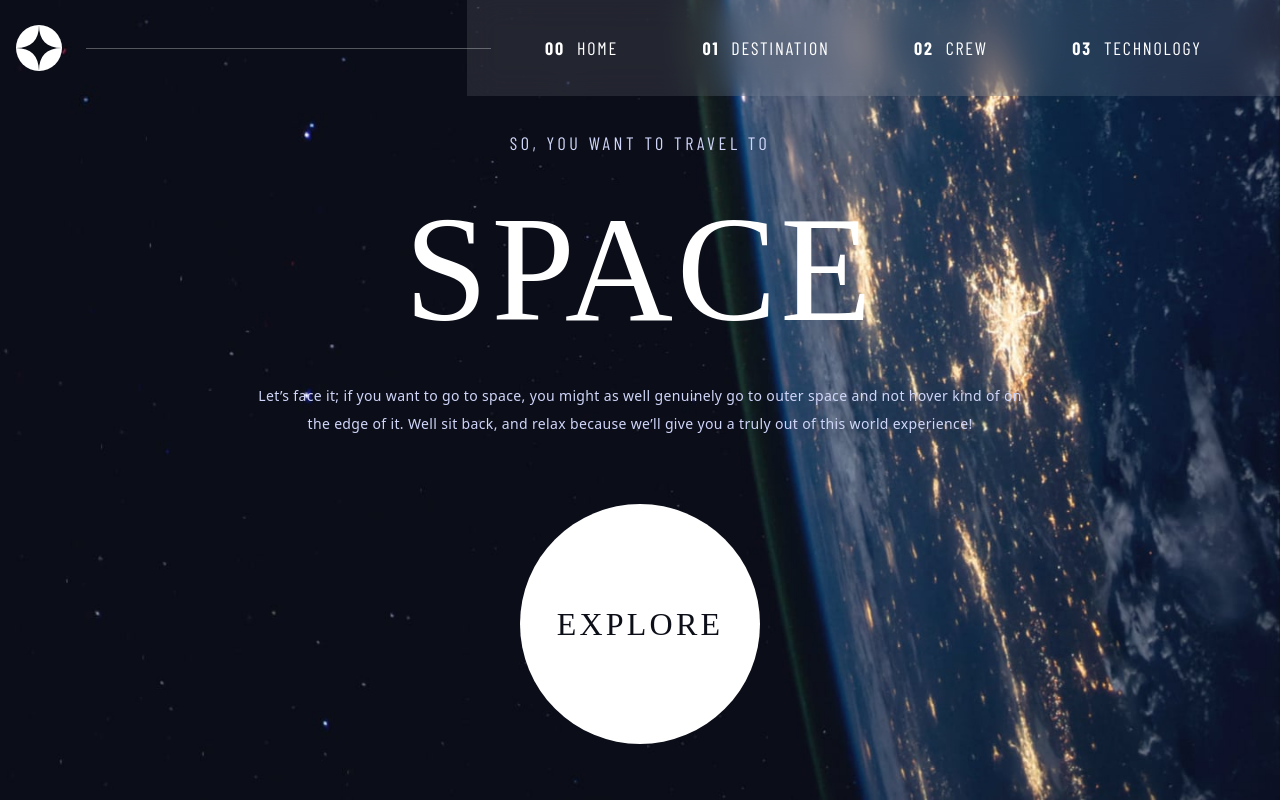
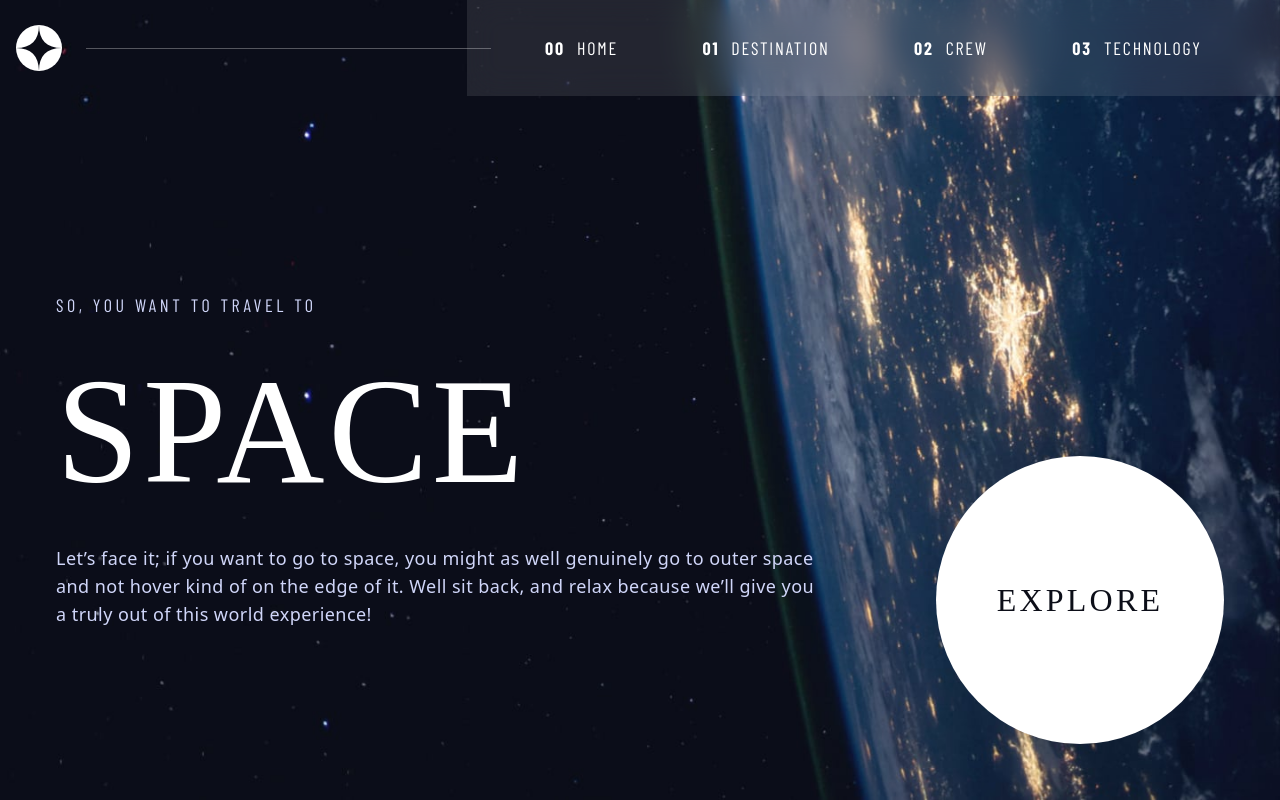
Before and after one commit to Sana-Shabeel/space-tourism-ts, a React (Vite) app: page / in a window 1280 px wide. Built offline with nearby package versions, Linux system fonts and the light colour scheme; a web font is replaced by a local one.

Commit message:
finished large screen layout

```diff
--- a/src/pages/Homepage.tsx
+++ b/src/pages/Homepage.tsx
@@ -5,16 +5,16 @@ const Landing = () => {
   return (
     <section className="grid min-h-screen grid-rows-home  bg-home-page-mobile bg-cover bg-center text-lightBlue sm:bg-home-page-tablet lg:bg-home-page-desktop ">
       <Navbar />
-      <div className="flex h-full flex-col pt-6 ">
-        <div className="m-auto w-80 md:w-3/5">
-          <h1 className="text-center font-barlowCond text-fs400 tracking-h1space">
+      <div className="flex h-full flex-col pt-6 lg:flex-row ">
+        <div className="m-auto w-80 md:w-3/5 lg:w-450px">
+          <h1 className="text-center font-barlowCond text-fs400 tracking-h1space lg:text-left">
             SO, YOU WANT TO TRAVEL TO{" "}
             <span className="block font-bellefair text-fs750 text-white md:text-fs900">
               SPACE
             </span>
           </h1>
           <div>
-            <p className="text-center text-fs200 font-extralight	leading-7 tracking-wide">
+            <p className="text-center text-fs200 font-extralight	leading-7 tracking-wide lg:text-left lg:text-fs400">
               Let’s face it; if you want to go to space, you might as well
               genuinely go to outer space and not hover kind of on the edge of
               it. Well sit back, and relax because we’ll give you a truly out of
@@ -22,7 +22,7 @@ const Landing = () => {
             </p>
           </div>
         </div>
-        <div className="mx-auto my-14 grid h-40 w-40 place-items-center rounded-full bg-white md:h-60 md:w-60 ">
+        <div className="mx-auto my-14 grid h-40 w-40 place-items-center rounded-full bg-white md:h-60 md:w-60 lg:h-72	lg:w-72	lg:self-end">
           <span className="font-bellefair text-fs400 tracking-widest text-dark md:text-fs600">
             EXPLORE
           </span>
```
